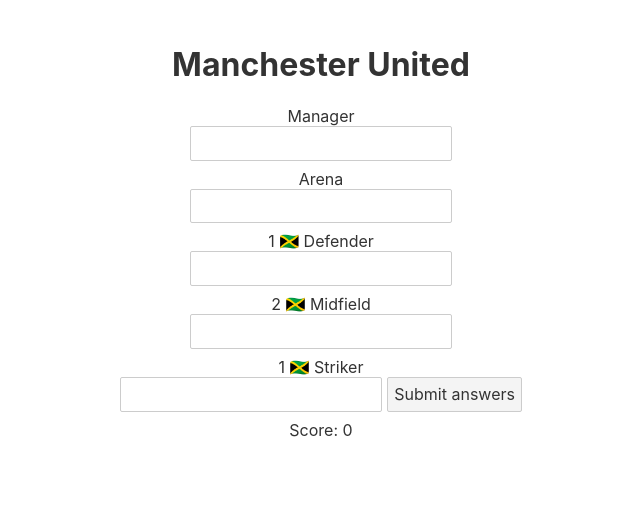
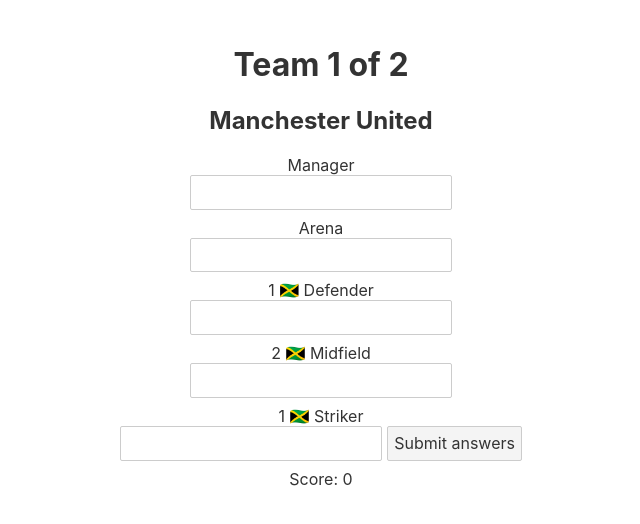
Before and after one commit to mathiasbergqvist/svelte-football-quiz, a Svelte app: page / in a window 1280 px wide. Both pictures are taken after a click on the button "New Game". Shown: the top 524 px of the page, without its empty margins (319-959 px from the left). Built offline with nearby package versions, Linux system fonts and the light colour scheme.

Commit message:
Team component

```diff
--- /dev/null
+++ b/src/components/Team/Team.svelte
@@ -0,0 +1,35 @@
+<script>
+  export let team;
+
+  let score = 0;
+
+  let answerManager = "";
+  let answerArena = "";
+  let answerPlayers = [];
+
+  const handleSubmit = (e) => {
+    e.preventDefault();
+    const teamScore = correctTeamScore(
+      answerManager,
+      answerArena,
+      answerPlayers,
+      team
+    );
+    score += teamScore;
+  };
+</script>
+
+<h2>{team.name}</h2>
+<form on:submit={handleSubmit}>
+  <label for="manager">Manager</label>
+  <input type="text" name="manager" bind:value={answerManager} />
+  <label for="arena">Arena</label>
+  <input type="text" name="arena" bind:value={answerArena} />
+  {#each team.players as player, i}
+    <label for={`player-${i}`}>{player.number}
+      <span>{player.county}</span>
+      {player.position}</label>
+    <input type="text" name={`player-${i}`} bind:value={answerPlayers[i]} />
+  {/each}
+  <button type="Submit">Submit answers</button>
+</form>
--- a/src/data.js
+++ b/src/data.js
@@ -24,4 +24,29 @@
       },
     ],
   },
+  {
+    name: "Liverpool",
+    manager: "Jürgen Klopp",
+    arena: "Anfiled",
+    players: [
+      {
+        name: "Loo 1",
+        number: "1",
+        county: "🇧🇧",
+        position: "Defender"
+      },
+      {
+        name: "Loo 2",
+        number: "2",
+        county: "🇧🇧",
+        position: "Midfield"
+      },
+      {
+        name: "Loo 3",
+        number: "1",
+        county: "🇧🇧",
+        position: "Striker"
+      },
+    ],
+  },
 ];
--- a/src/views/Game/Game.svelte
+++ b/src/views/Game/Game.svelte
@@ -1,7 +1,10 @@
 <script>
   import { data } from "../../data";
   import {correctTeamScore} from './helpers';
+  import Team from "../../components/Team/Team.svelte";
+
   let score = 0;
+  let round = 0;
 
   let answerManager = '';
   let answerArena = '';
@@ -15,18 +18,6 @@
 
 </script>
 
-<h1>{data[0].name}</h1>
-<form action="" on:submit={handleSubmit}>
-  <label for="manager">Manager</label>
-  <input type="text" name="manager" bind:value={answerManager} />
-  <label for="arena">Arena</label>
-  <input type="text" name="arena" bind:value={answerArena} />
-  {#each data[0].players as player, i}
-    <label for={`player-${i}`}>{player.number}
-      <span>{player.county}</span>
-      {player.position}</label>
-    <input type="text" name={`player-${i}`} bind:value={answerPlayers[i]} />
-  {/each}
-  <button type="Submit">Submit answers</button>
-  <div>Score: {score}</div>
-</form>
+<h1>Team {round + 1} of {data.length}</h1>
+<Team team={data[round]} />
+<div>Score: {score}</div>
```
